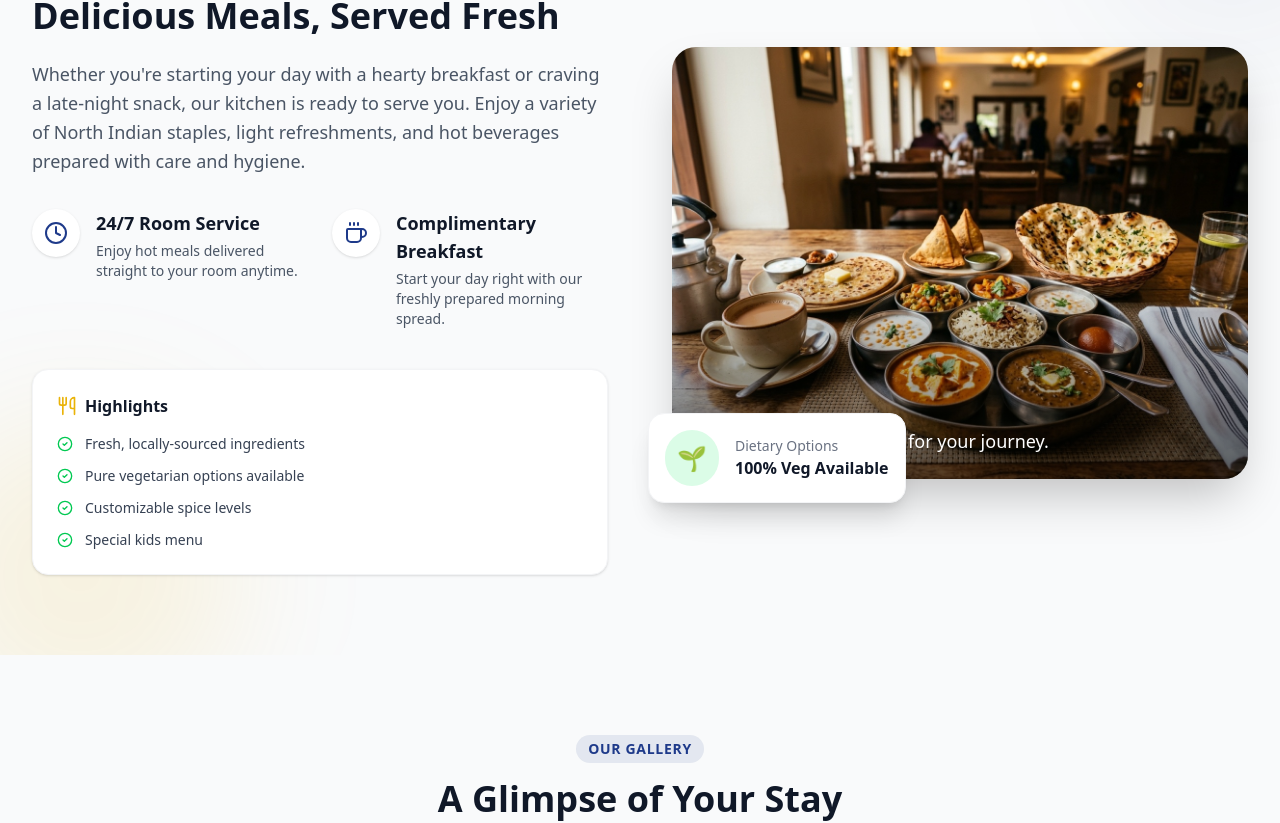
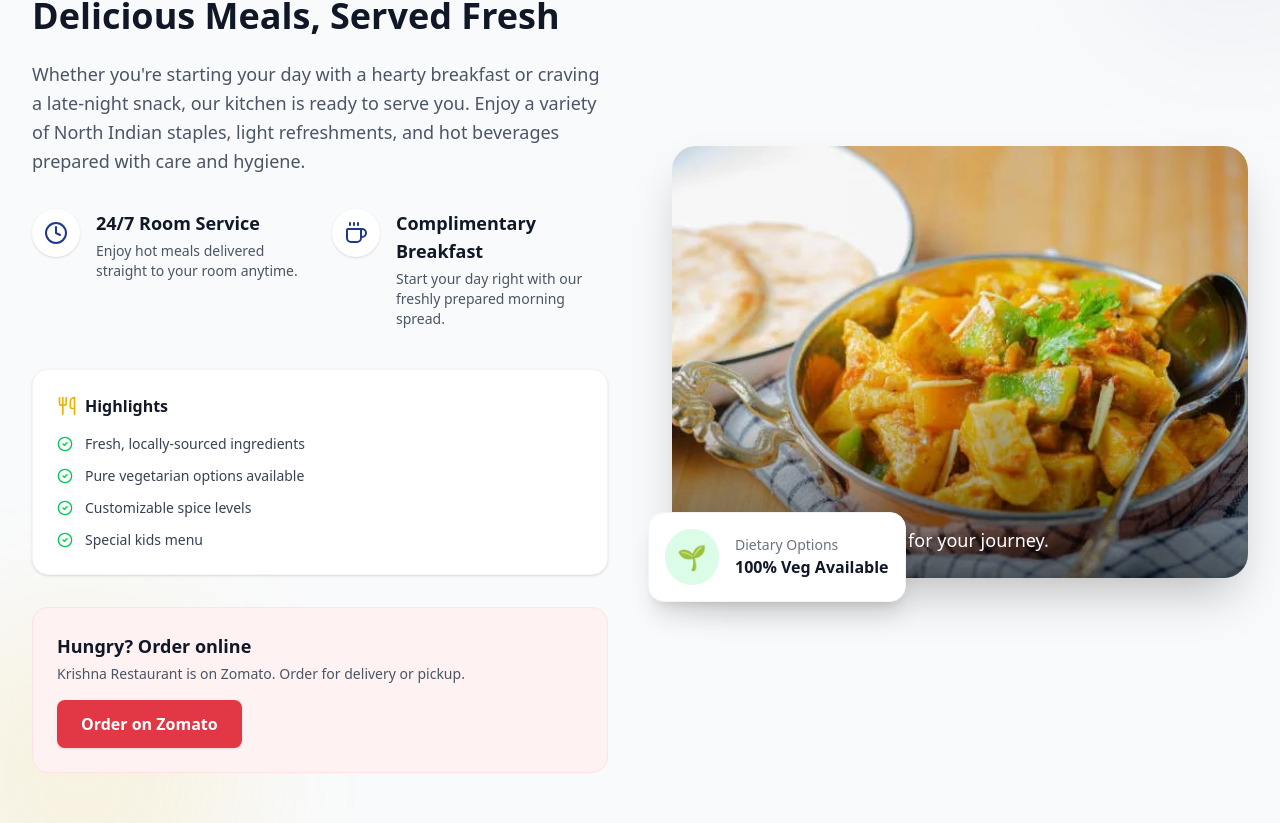
Before and after one commit to harsh-veer/Krishna-hotel, a Next.js app: page / in a window 1280 px wide. Shown: the part 3453-4276 px from the top of the page. Built offline with nearby package versions, Linux system fonts and the light colour scheme; no server answers; the database is empty.

Commit message:
Add Order on Zomato button

```diff
--- a/src/components/Dining.tsx
+++ b/src/components/Dining.tsx
@@ -3,6 +3,7 @@
 import { useLang } from "@/lib/i18n";
 import { Coffee, Utensils, Clock, CheckCircle2 } from "lucide-react";
 import Image from "next/image";
+import { ZOMATO_URL } from "@/lib/hotel";
 
 export default function Dining() {
     const { t } = useLang();
@@ -73,6 +74,19 @@ export default function Dining() {
                                 ))}
                             </ul>
                         </div>
+
+                        <div className="mt-8 rounded-2xl border border-red-100 bg-red-50 p-6">
+                            <p className="font-heading text-lg font-bold text-gray-900">{t("Hungry? Order online", "भूख लगी है? ऑनलाइन ऑर्डर करें")}</p>
+                            <p className="mt-1 text-sm text-gray-600">{t("Krishna Restaurant is on Zomato. Order for delivery or pickup.", "कृष्णा रेस्टोरेंट ज़ोमैटो पर है। डिलीवरी या पिकअप के लिए ऑर्डर करें।")}</p>
+                            <a
+                                href={ZOMATO_URL}
+                                target="_blank"
+                                rel="noopener noreferrer"
+                                className="mt-4 inline-flex items-center justify-center rounded-lg bg-[#E23744] px-6 py-3 text-base font-bold text-white shadow-sm transition-colors hover:bg-[#c92a37]"
+                            >
+                                {t("Order on Zomato", "ज़ोमैटो पर ऑर्डर करें")}
+                            </a>
+                        </div>
                     </div>
 
                     {/* Image Section */}
@@ -82,7 +96,7 @@ export default function Dining() {
                             <Image
                                 fill
                                 sizes="(min-width: 1024px) 50vw, 100vw"
-                                src="/images/indian-food-dining.jpg"
+                                src="/images/dining-kadhai-paneer.jpg"
                                 alt={t("Fresh North Indian Thali & Breakfast Spread", "ताज़ी उत्तर भारतीय थाली और नाश्ता")}
                                 className="w-full h-full object-cover"
                             />
--- a/src/components/Footer.tsx
+++ b/src/components/Footer.tsx
@@ -2,6 +2,7 @@
 
 import Image from "next/image";
 import { useLang } from "@/lib/i18n";
+import { ZOMATO_URL } from "@/lib/hotel";
 
 export default function Footer() {
     const { t, href } = useLang();
@@ -35,6 +36,7 @@ export default function Footer() {
                             <li><a href={href("/#gallery")} className="hover:text-gold transition">{t("Gallery", "गैलरी")}</a></li>
                             <li><a href={href("/#reviews")} className="hover:text-gold transition">{t("Reviews", "रिव्यू")}</a></li>
                             <li><a href="/events" className="hover:text-gold transition">{t("Book banquet hall & events", "बैंक्वेट हॉल और इवेंट बुक करें")}</a></li>
+                            <li><a href={ZOMATO_URL} target="_blank" rel="noopener noreferrer" className="hover:text-gold transition">{t("Order food on Zomato", "ज़ोमैटो पर खाना मँगवाएँ")}</a></li>
                         </ul>
                     </div>
                     <div>
--- a/src/lib/hotel.ts
+++ b/src/lib/hotel.ts
@@ -4,6 +4,8 @@ export const SITE_URL = "https://krishnaahotel.in";
 export const HOTEL_NAME = "Krishna Hotel";
 export const PHONE = "+918604680149";
 export const WHATSAPP_NUMBER = "918604680149";
+// Krishna Restaurant on Zomato (guests are sent here to order food for delivery).
+export const ZOMATO_URL = "https://zomato.onelink.me/xqzv/lurmikpq";
 export const GOOGLE_RATING = 3.8;
 export const GOOGLE_REVIEW_COUNT = 180;
 export const GOOGLE_REVIEWS_URL =
```
Also changed, not shown: README.txt, public/images/dining-kadhai-paneer.jpg (added).
